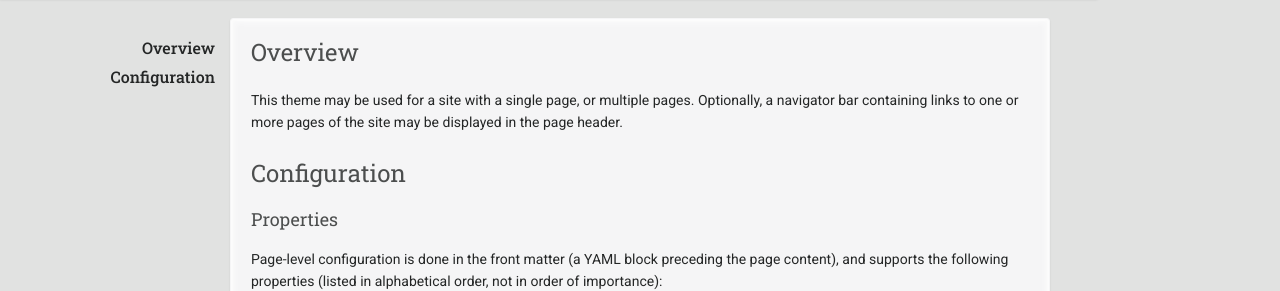
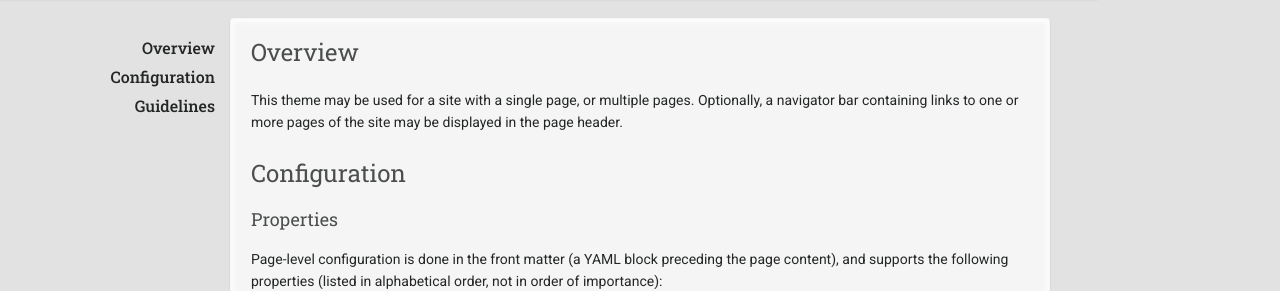
Before and after one commit to ddc-java/ddc-day, a Jekyll site: the page built from pages.md, in a window 1280 px wide and 900 px high. Shown: the part 157-448 px from the top of the window. Built offline with Jekyll 4.4.1, drawn with Linux system fonts in a browser that asks for light colours; nearby versions of some CDN libraries; our own code applies the rules of GitHub Pages for plain Markdown files.

Commit message:
Modify heading level

````diff
--- a/pages.md
+++ b/pages.md
@@ -70,7 +70,7 @@ order: 30
 ---
 ```
 
-### Guidelines
+## Guidelines
 
 * On a multi-page site, `title` and `description` property values should be set explicitly on all pages.
 
````
